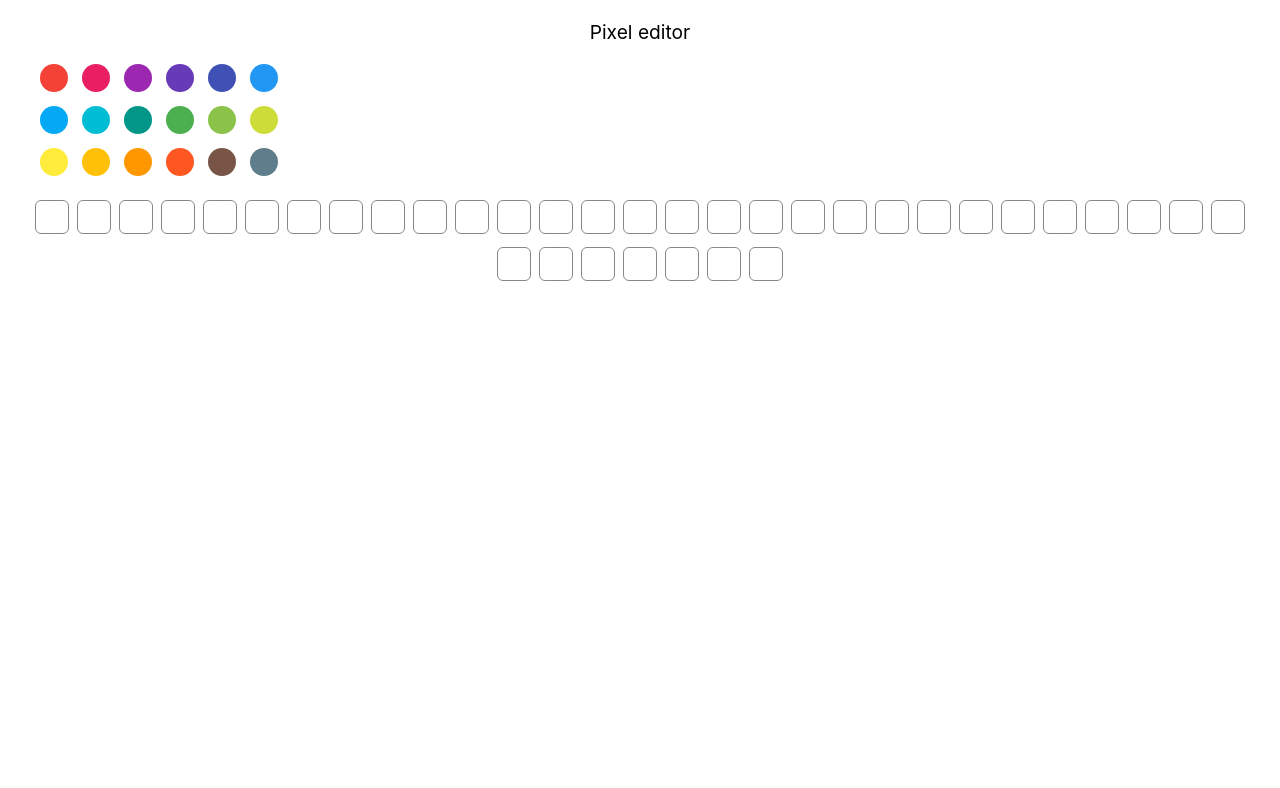
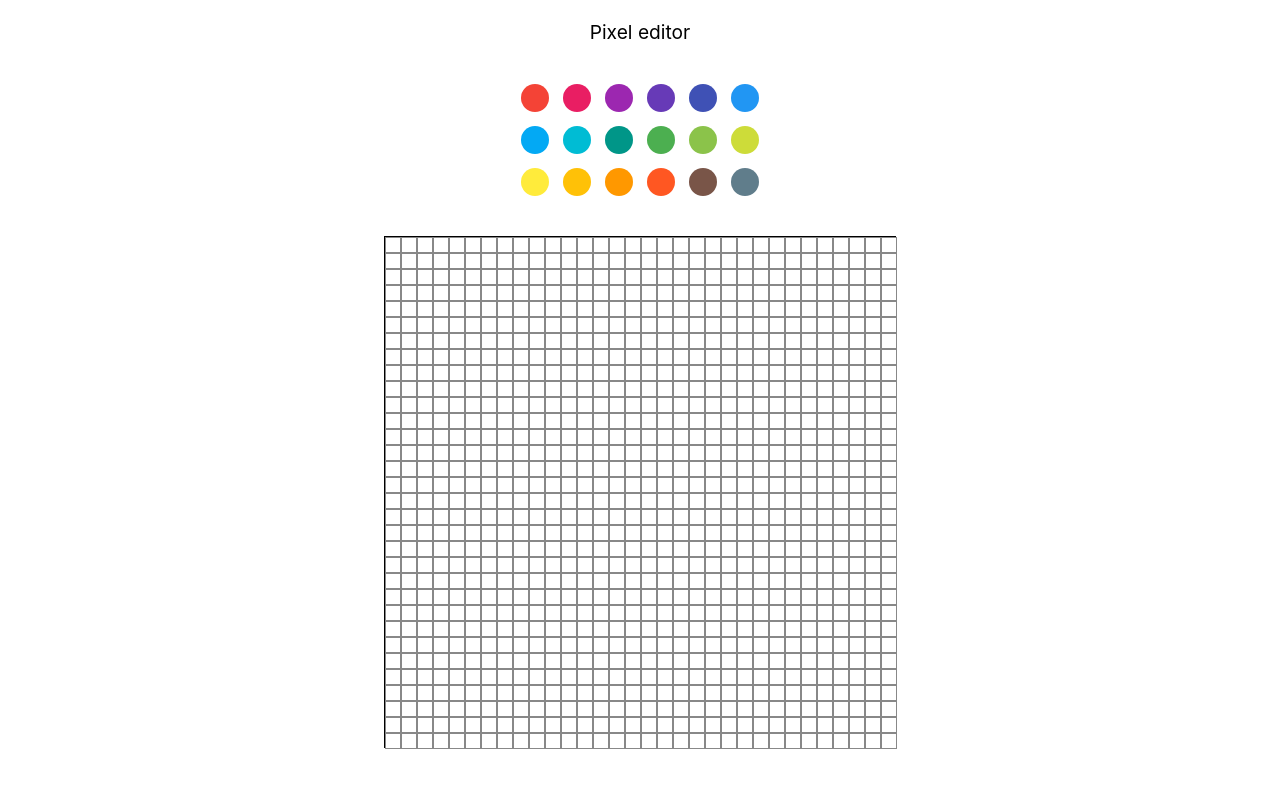
Before and after one commit to Sanyamsri/Sprinklr-Tasks, a React (Create React App) app in the folder React Assignment/assignment1/: page / in a window 1280 px wide. Shown: the top 788 px of the page. Built offline with nearby package versions, Linux system fonts and the light colour scheme.

Commit message:
feat(styleing): add styling and css for the layout

```diff
--- a/React Assignment/assignment1/src/App.css
+++ b/React Assignment/assignment1/src/App.css
@@ -10,17 +10,24 @@
 .colorPicker {
   margin: 20px;
 }
+.grid-container {
+  display: grid;
+  box-sizing: border-box;
+  height: 512px;
+  width: 512px;
+  grid-template-columns: repeat(32, 16px);
+  border: solid black 1px;
+}
+
 .cell {
   display: inline-block;
-  width: 32px;
-  height: 32px;
+  box-sizing: border-box;
+  width: 16px;
+  height: 16px;
   border: solid 1px #888;
-  border-radius: 6px;
-  margin: 4px;
 }
 .highlight {
-  width: 30px;
-  height: 30px;
-  border-width: 2px;
+  width: 16px;
+  height: 16px;
   background-color: #afa;
 }
--- a/React Assignment/assignment1/src/Components/ColorPicker.js
+++ b/React Assignment/assignment1/src/Components/ColorPicker.js
@@ -6,7 +6,7 @@ function ColorPicker({ handleChangeColor }) {
   };
 
   return (
-    <div className="colorPicker">
+    <div className="colorPicker center">
       <CirclePicker onChangeComplete={handleChangeComplete} />
     </div>
   );
--- a/React Assignment/assignment1/src/Components/Grid.js
+++ b/React Assignment/assignment1/src/Components/Grid.js
@@ -2,8 +2,8 @@ import React, { useState } from "react";
 import Cell from "./Cell";
 
 function Grid({ ColorSelected }) {
-  const nRows = 6,
-    nCols = 6;
+  const nRows = 32,
+    nCols = 32;
   const [matrix, setMatrix] = useState(
     Array.from({ length: nRows * nCols }, () => "#FFFFFF")
   );
@@ -15,7 +15,7 @@ function Grid({ ColorSelected }) {
     });
   };
   return (
-    <div>
+    <div className="grid-container">
       {matrix.map((value, idx) => (
         <Cell
           key={idx}
```
